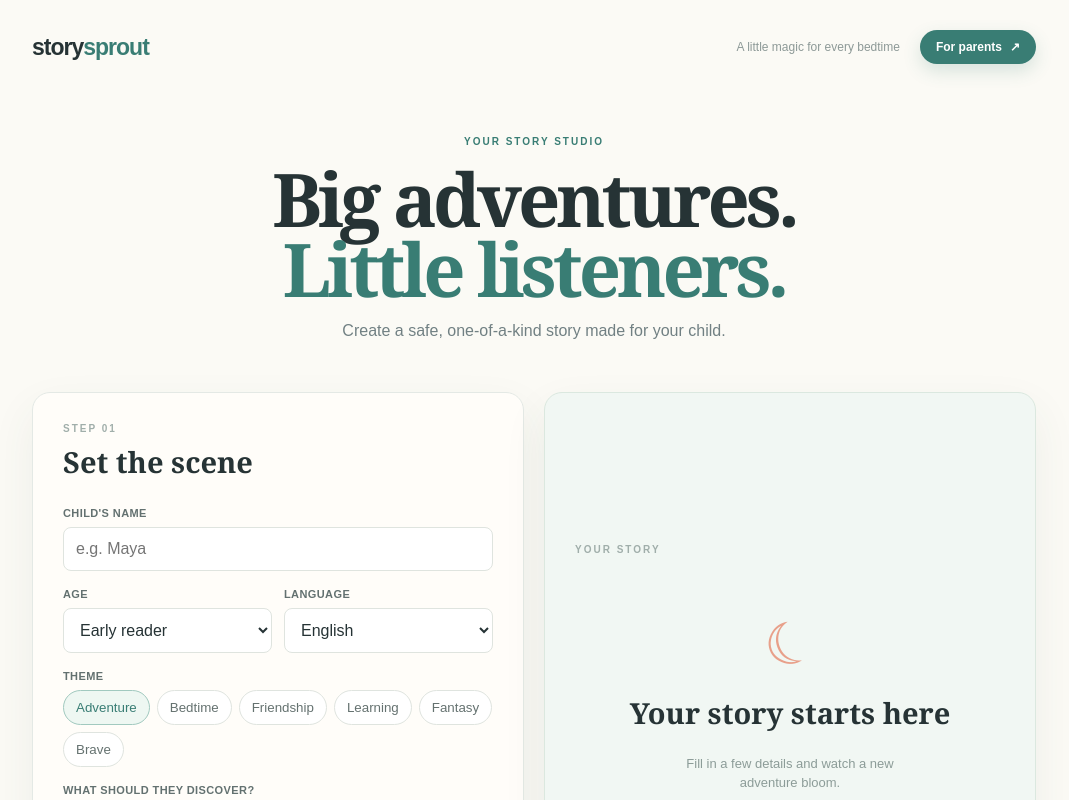
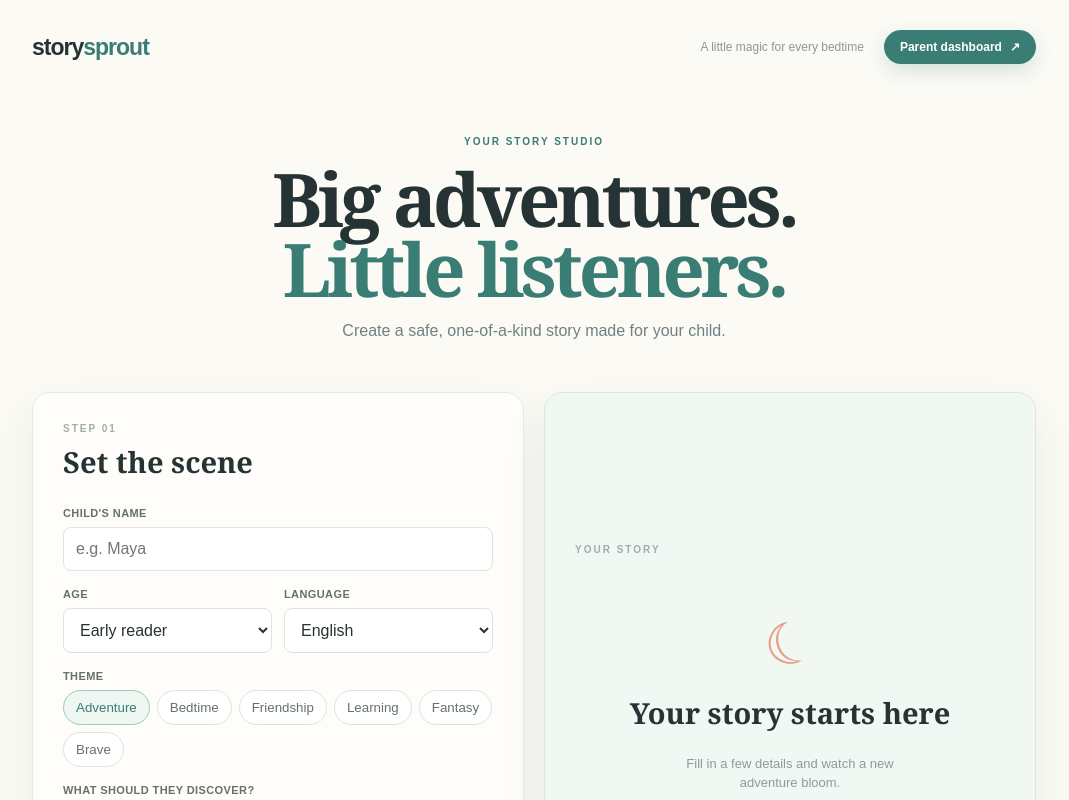
Before and after one commit to Kingsman-Stack/children-stories, a Next.js app: page / in a window 1280 px wide. Shown: the top 800 px of the page, without its empty margins (106-1175 px from the left). Built offline with nearby package versions, Linux system fonts and the light colour scheme; no server answers.

Commit message:
Link parents to dashboard

```diff
--- a/app/auth/auth-form.jsx
+++ b/app/auth/auth-form.jsx
@@ -19,7 +19,7 @@ export default function AuthForm({ styles }) {
     setBusy(false);
     if (result.error) { setMessage(result.error.message); return; }
     setMessage(mode === 'sign-in' ? 'Signed in. Redirecting...' : 'Account created. Check your email if confirmation is enabled.');
-    if (mode === 'sign-in') window.location.href = '/';
+    if (mode === 'sign-in') window.location.href = '/dashboard';
   }
 
   return <form className={styles.form} onSubmit={submit}><label htmlFor="email">Parent email</label><input id="email" type="email" value={email} onChange={event => setEmail(event.target.value)} required autoComplete="email" /><label htmlFor="password">Password</label><input id="password" type="password" value={password} onChange={event => setPassword(event.target.value)} minLength={8} required autoComplete={mode === 'sign-in' ? 'current-password' : 'new-password'} /><button className={styles.submit} type="submit" disabled={busy}>{busy ? 'Please wait...' : mode === 'sign-in' ? 'Sign in' : 'Create parent account'} <span>↗</span></button>{message && <p className={styles.message} role="status">{message}</p>}<button className={styles.switch} type="button" onClick={() => { setMode(mode === 'sign-in' ? 'sign-up' : 'sign-in'); setMessage(''); }}>{mode === 'sign-in' ? 'Need an account? Create one' : 'Already have an account? Sign in'}</button></form>;
--- a/app/page.jsx
+++ b/app/page.jsx
@@ -126,7 +126,7 @@ export default function Home() {
   }
 
   return <main className="shell">
-    <nav className={styles.nav}><a className="brand" href="/">story<span>sprout</span></a><div className={styles.navLinks}><span className={`${styles.navNote} nav-note`}>A little magic for every bedtime</span><a className={styles.parentLink} href="/auth"><span>For parents</span> <span>↗</span></a></div></nav>
+    <nav className={styles.nav}><a className="brand" href="/">story<span>sprout</span></a><div className={styles.navLinks}><span className={`${styles.navNote} nav-note`}>A little magic for every bedtime</span><a className={styles.parentLink} href="/dashboard"><span>Parent dashboard</span> <span>↗</span></a></div></nav>
     <section className="hero"><p className="eyebrow">YOUR STORY STUDIO</p><h1>Big adventures.<br /><em>Little listeners.</em></h1><p>Create a safe, one-of-a-kind story made for your child.</p></section>
     <section className="studio">
       <form onSubmit={generateStory} className="card">
```
